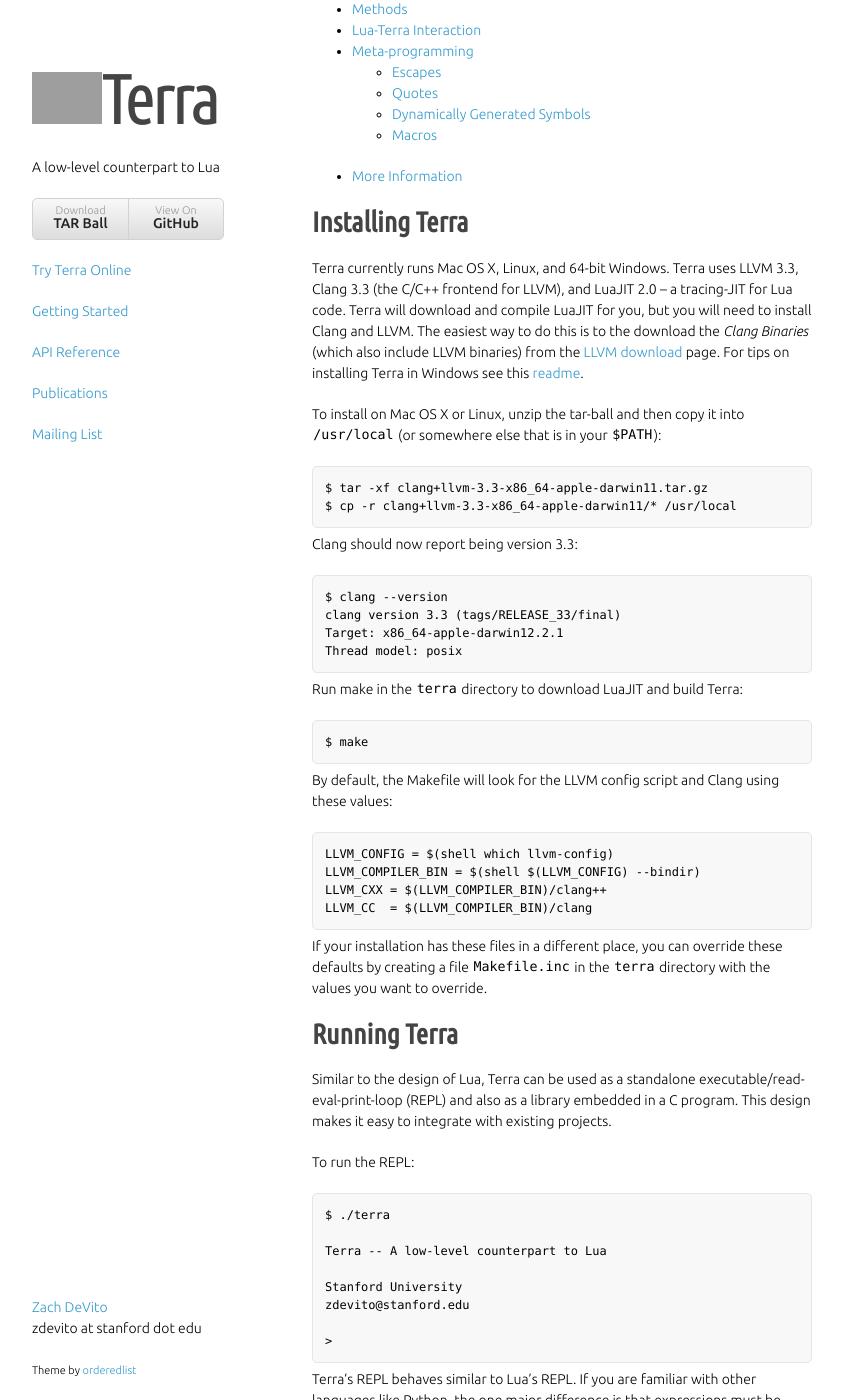
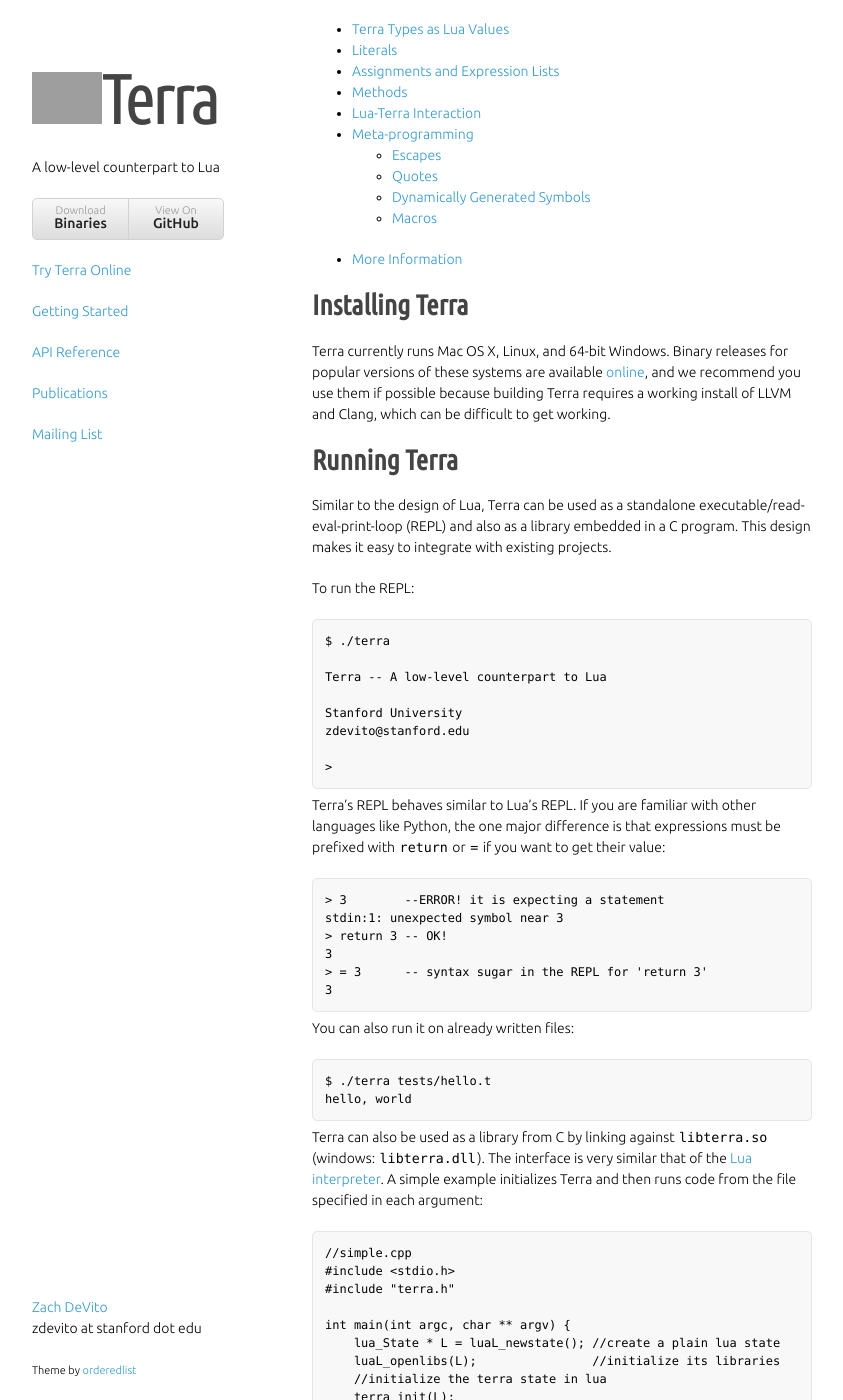
Before and after one commit to terralang/terra, a Jekyll site: the page built from getting-started.md, in a window 1280 px wide and 1400 px high, scrolled down 674 px. Shown: the whole window, without its empty margins (218-1061 px from the left). Built offline with Jekyll 4.4.1, drawn with Linux system fonts in a browser that asks for light colours; nearby versions of some CDN libraries; some web fonts are replaced; library files that are not in the unit come from our copies; some of the changed text lies outside the part shown; grey boxes are pictures that could not be loaded.

Commit message:
updating to fix markdown and links to release binaries

```diff
--- a/_layouts/post.html
+++ b/_layouts/post.html
@@ -33,7 +33,7 @@
         <a href="index.html"><h1 class="title"><img width="70px" src="logo.png">Terra</h1></a>
         <p>A low-level counterpart to Lua</p>
         <ul>
-          <li><a href="https://github.com/zdevito/terra/tarball/master">Download <strong>TAR Ball</strong></a></li><li><a href="http://github.com/zdevito/terra">View On <strong>GitHub</strong></a></li>
+          <li><a href="https://github.com/zdevito/terra/releases">Download<strong>Binaries</strong></a></li><li><a href="http://github.com/zdevito/terra">View On <strong>GitHub</strong></a></li>
         </ul>
         <p><a href="demo.html">Try Terra Online</a></p>
         <p><a href="getting-started.html" >Getting Started</a></p>
--- a/getting-started.md
+++ b/getting-started.md
@@ -10,33 +10,7 @@
 Installing Terra
 ================
 
-Terra currently runs Mac OS X, Linux, and 64-bit Windows. Terra uses LLVM 3.3, Clang 3.3 (the C/C++ frontend for LLVM), and LuaJIT 2.0 -- a tracing-JIT for Lua code.  Terra will download and compile LuaJIT for you, but you will need to install Clang and LLVM. The easiest way to do this is to the download the _Clang Binaries_ (which also include LLVM binaries) from the
-[LLVM download](http://llvm.org/releases/download.html) page. For tips on installing Terra in Windows see this [readme](https://github.com/zdevito/terra/blob/master/msvc/README.md).
-
-To install on Mac OS X or Linux, unzip the tar-ball and then copy it into `/usr/local` (or somewhere else that is in your `$PATH`):
-
-    $ tar -xf clang+llvm-3.3-x86_64-apple-darwin11.tar.gz
-    $ cp -r clang+llvm-3.3-x86_64-apple-darwin11/* /usr/local
-
-Clang should now report being version 3.3:
-
-    $ clang --version
-	clang version 3.3 (tags/RELEASE_33/final)
-	Target: x86_64-apple-darwin12.2.1
-	Thread model: posix
-
-Run make in the `terra` directory to download LuaJIT and build Terra:
-
-    $ make
-
-By default, the Makefile will look for the LLVM config script and Clang using these values:
-
-    LLVM_CONFIG = $(shell which llvm-config)
-    LLVM_COMPILER_BIN = $(shell $(LLVM_CONFIG) --bindir)
-    LLVM_CXX = $(LLVM_COMPILER_BIN)/clang++
-    LLVM_CC  = $(LLVM_COMPILER_BIN)/clang
-
-If your installation has these files in a different place, you can override these defaults by creating a file `Makefile.inc` in the `terra` directory with the values you want to override.
+Terra currently runs Mac OS X, Linux, and 64-bit Windows. Binary releases for popular versions of these systems are available [online](https://github.com/zdevito/terra/releases), and we recommend you use them if possible because building Terra requires a working install of LLVM and Clang, which can be difficult to get working.
 
 Running Terra
 =============
@@ -68,9 +42,10 @@
     $ ./terra tests/hello.t
     hello, world
 
-Terra can also be used as a library from C by linking against `libterra.a`. The interface is very similar that of the [Lua interpreter](http://queue.acm.org/detail.cfm?id=1983083).
+Terra can also be used as a library from C by linking against `libterra.so` (windows:  `libterra.dll`). The interface is very similar that of the [Lua interpreter](http://queue.acm.org/detail.cfm?id=1983083).
 A simple example initializes Terra and then runs code from the file specified in each argument:
 
+    //simple.cpp
     #include <stdio.h>
     #include "terra.h"
 
@@ -82,13 +57,60 @@
         for(int i = 1; i < argc; i++)
         	//run the terra code in each file
             if(terra_dofile(L,argv[i]))
-                exit(1);
+                return 1; //error
         return 0;
     }
+
+This program can then be compiled by linking against the Terra library
+
+    # Linux
+    c++ simple.cpp -o simple -I<path-to-terra-folder>/include -L<path-to-terra-folder> -lterra -Wl,-rpath,<path-to-terra-folder>
+
+    # OSX
+    c++ simple.cpp -o simple -I<path-to-terra-folder>/include -L<path-to-terra-folder> -lterra -Wl,-rpath,<path-to-terra-folder> -pagezero_size 10000 -image_base 100000000
+
+Note the extra `pagezero_size` and `image_base` arguments on OSX. These are necessary for LuaJIT to run on OSX.
 
 In addition to these modes, Terra code can be compiled to `.o` files which can be linked into an executable, or even compiled to an executable directly.
 
 A bunch of example scripts can be found in the `tests/` directory. The `run` script in the directory will run all of these languages tests to ensure that Terra is built correctly.
+
+Building Terra
+==============
+
+If the binary releases are not appropriate, then you can also build Terra from source. Terra uses LLVM 3.5, Clang 3.5 (the C/C++ frontend for LLVM), and LuaJIT 2.0.3 -- a tracing-JIT for Lua code.  Terra will download and compile LuaJIT for you, but you will need to install Clang and LLVM.
+
+
+### Windows ###
+
+For instructions on installing Terra in Windows see this [readme](https://github.com/zdevito/terra/blob/master/msvc/README.md). You will need a built copy of LLVM and Clang 3.5, as well as a copy of the LuaJIT sources.
+
+
+### Linux/OSX ###
+
+The easiest way to get a working LLVM/Clang install is to download the download the _Clang Binaries_ (which also include LLVM binaries) from the
+[LLVM download](http://llvm.org/releases/download.html) page, and unzip this package.
+
+Now get the Terra sources:
+
+    git clone https://github.com/zdevito/terra
+
+To point the Terra build to the version of LLVM and Clang you downloaded, create a new file `Makefile.inc` in the `terra` source directory that points to your LLVM install by including the following contents:
+
+    LLVM_CONFIG = <path-to-llvm-install>/bin/llvm-config
+
+Now run make in the `terra` directory to download LuaJIT and build Terra:
+
+    $ make
+
+If you do not create a `Makefile.inc`, the Makefile will look for the LLVM config script and Clang using these values:
+
+    LLVM_CONFIG = $(shell which llvm-config)
+    LLVM_COMPILER_BIN = $(shell $(LLVM_CONFIG) --bindir)
+    LLVM_CXX = $(LLVM_COMPILER_BIN)/clang++
+    LLVM_CC  = $(LLVM_COMPILER_BIN)/clang
+
+If your installation has these files in a different place, you can override these defaults in the `Makefile.inc` that you created in the `terra` directory.
 
 Hello, World
 ============
@@ -116,7 +138,7 @@
 The last line of the example invokes the Terra function from the top-level context. This is an example of the interaction between Terra and Lua.
 Terra code is JIT compiled to machine code when it is first _needed_. In this example, this occurs when `addone` is called. In general, functions are _needed_ when then are called, or when they are referred to by other functions that are being compiled.
 
-More information on the interface between Terra and Lua can be found in [Lua-Terra interaction](#lua_terra_interaction).
+More information on the interface between Terra and Lua can be found in [Lua-Terra interaction](#lua-terra-interaction).
 
 We can also print "hello, world" directly from Terra code like so:
 
@@ -196,7 +218,7 @@
         return a
     end
 
-This makes `a` a _global_ variable that is visible to multiple Terra functions. The `global` function is part of Terra's Lua-based [API](api.html#global_variables). It initializes `a` to the _Lua_ value `3.0`.
+This makes `a` a _global_ variable that is visible to multiple Terra functions. The `global` function is part of Terra's Lua-based [API](api.html#global-variables). It initializes `a` to the _Lua_ value `3.0`.
 
 Variables in Terra are always lexically scoped. The statement `do <stmts> end` introduces a new level of scoping (for the remainder of this guide, the enclosing `terra` declaration will be omitted when it is clear we are talking about Terra code):
 
@@ -289,7 +311,7 @@
     end
     doit()
 
-Multiple return values are packed into a [tuples](getting-started.html#tuples_and_anonymous_functions), which can be pattern matched in assignments, splitting them apart into multiple variables.
+Multiple return values are packed into a [tuples](getting-started.html#tuples-and-anonymous-functions), which can be pattern matched in assignments, splitting them apart into multiple variables.
 
 As mentioned previously, compilation occurs when functions are first _needed_. In this example, when `doit()` is called, both `doit()` and `sort2` are compiled because `doit` refers to `sort2`.
 
@@ -462,7 +484,7 @@
     FILE
     ...
 
-Terra allows you to use many types of Lua values in Terra functions. Here we saw two examples: the use of a Lua number `N` into a Terra number, and the use of a Terra function `mymath.pow3` in body of `doit`. Many Lua values can be converted into Terra values at compile time. The behavior depends on the value, and is described in  the [compile-time conversions](api.html#compiletime_conversions) section of the API reference.
+Terra allows you to use many types of Lua values in Terra functions. Here we saw two examples: the use of a Lua number `N` into a Terra number, and the use of a Terra function `mymath.pow3` in body of `doit`. Many Lua values can be converted into Terra values at compile time. The behavior depends on the value, and is described in  the [compile-time conversions](api.html#compiletime-conversions) section of the API reference.
 
 ### Scoping ###
 Additionally, you may want to declare a Terra function as a _locally_ scoped Lua variable. You can use the `local` keyword:
@@ -792,7 +814,7 @@
 Lua-Terra Interaction
 =====================
 
-We've already seen examples of Lua code calling Terra functions. In general, you can call a Terra function anywhere a normal Lua function would go. When passing arguments into a terra function from Lua they are converted into Terra types. The [current rules](api.html##converting_between_lua_values_and_terra_values) for this conversion are described in the API reference. Right now they match the behavior of [LuaJIT's foreign-function interface](http://luajit.org/ext_ffi_semantics.html). Numbers are converted into doubles, tables into structs or arrays, Lua functions into function pointers, etc. Here are some examples:
+We've already seen examples of Lua code calling Terra functions. In general, you can call a Terra function anywhere a normal Lua function would go. When passing arguments into a terra function from Lua they are converted into Terra types. The [current rules](api.html##converting-between-lua-values-and-terra-values) for this conversion are described in the API reference. Right now they match the behavior of [LuaJIT's foreign-function interface](http://luajit.org/ext_ffi_semantics.html). Numbers are converted into doubles, tables into structs or arrays, Lua functions into function pointers, etc. Here are some examples:
 
     struct A { a : int, b : double }
 
@@ -855,7 +877,7 @@
 	> 	return 6
 	> end
 
-When the function is defined, the Lua expression inside the brackets (`[]`) is evaluated to the Lua value `6`  which is then used in the Terra code. The Lua value is converted to a Terra value based on the rules for [compile-time conversions](api.html#compiletime_conversions) in the API reference (e.g. numbers are converted to Terra constants, global variables are converted into references to that global).
+When the function is defined, the Lua expression inside the brackets (`[]`) is evaluated to the Lua value `6`  which is then used in the Terra code. The Lua value is converted to a Terra value based on the rules for [compile-time conversions](api.html#compiletime-conversions) in the API reference (e.g. numbers are converted to Terra constants, global variables are converted into references to that global).
 
 Escapes can appear where any expression or statement normally appears. When they appear as statements or at the end of en expression list, multiple values can be spliced in place by returning a Lua array:
 
```
Also changed, not shown: api.md (+25 -25 lines), index.md (+2 -2 lines).
